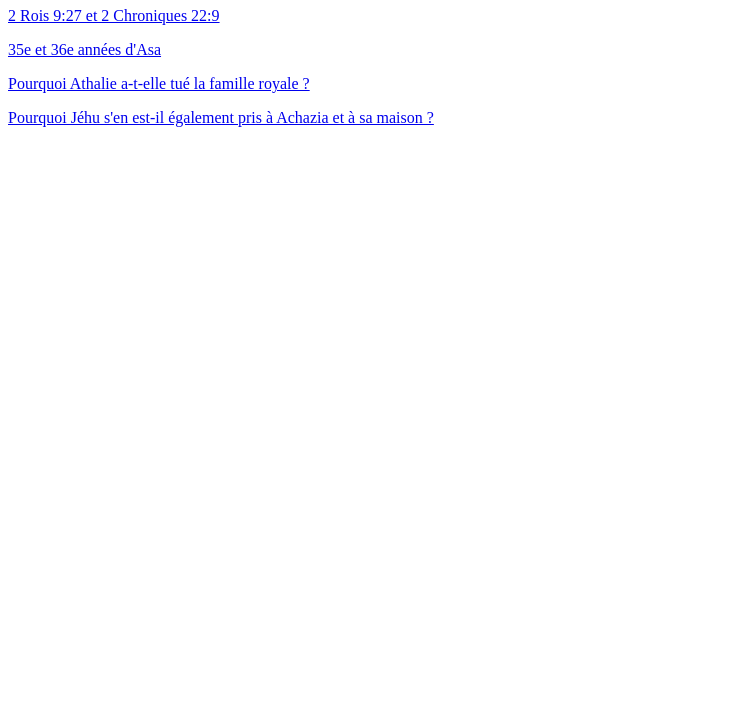
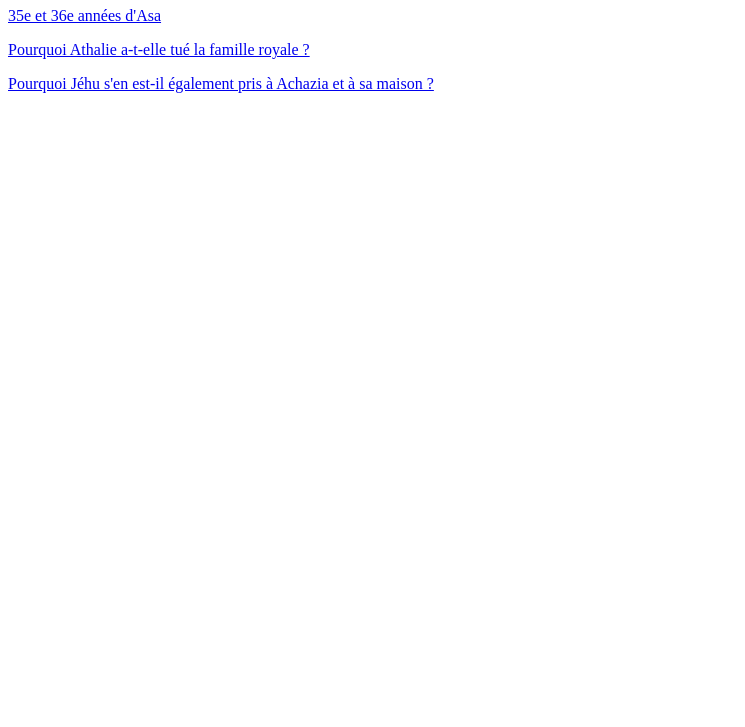
Before and after one commit to pedjy321/Mes_messages, a plain HTML site: page index.html in a window 1280 px wide. Shown: the part 73-800 px from the top of the page, without its empty margins (0-745 px from the left). Drawn offline with Linux system fonts and the light colour scheme.

Commit message:
Update index.html

```diff
--- a/index.html
+++ b/index.html
@@ -10,7 +10,6 @@
     </style>
 </head>
 <h1><b>Accueil</b></h1>
-<p><a href="2 Rois 9 v27 et 2 Chroniques 22 v9.pdf" download>2 Rois 9:27 et 2 Chroniques 22:9</a></p>
 <p><a href="35e et 36e années d'Asa.html">35e et 36e années d'Asa</a></p>
 <p><a href="Pourquoi Athalie a-t-elle tué la famille royale.html">Pourquoi Athalie a-t-elle tué la famille royale ?</a>
 </p>
```
